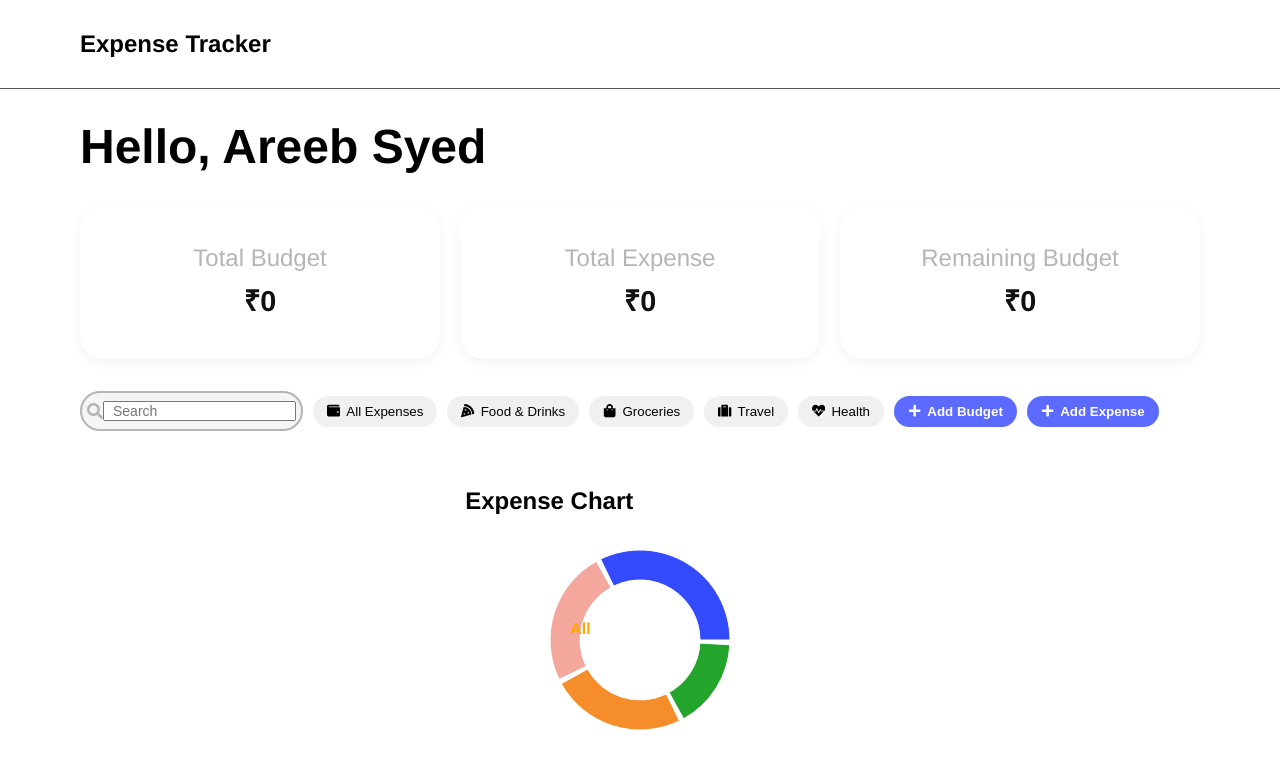
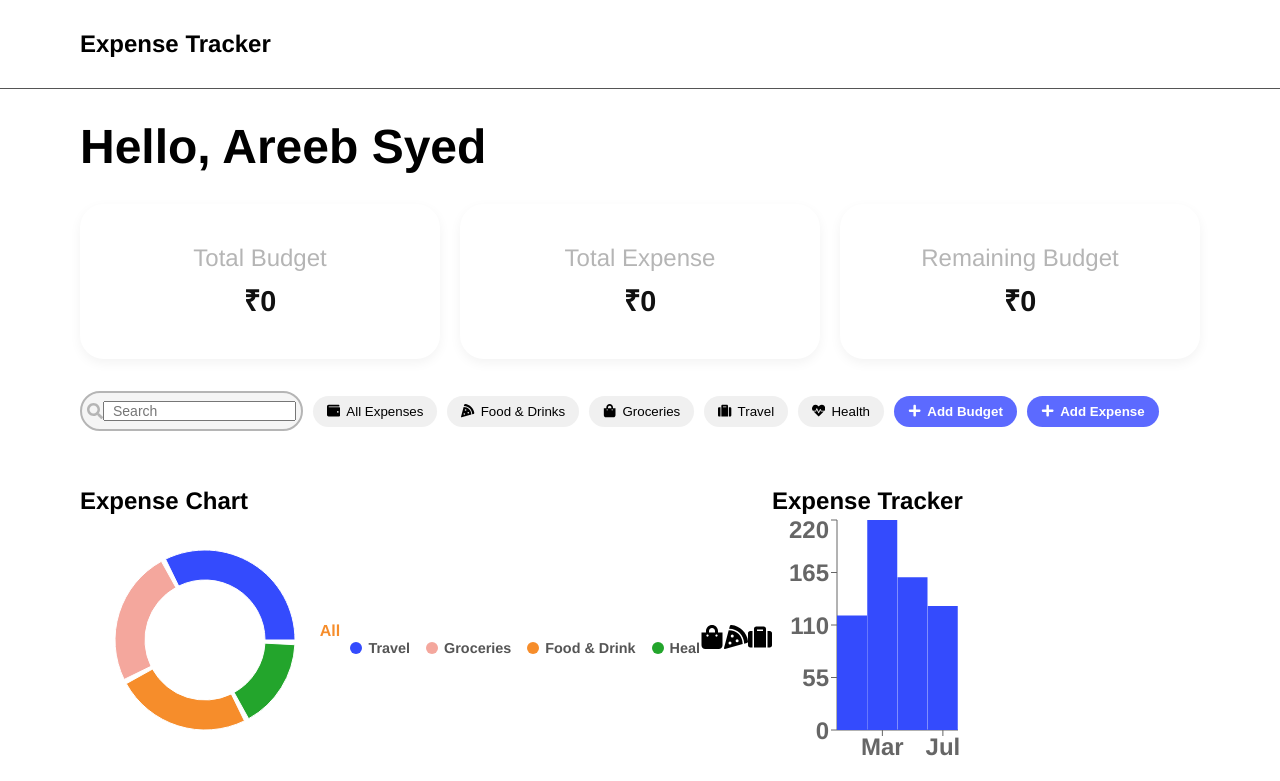
Before and after one commit to SyedA23/Expense-Tracker, a React (Vite) app: page / in a window 1280 px wide. Shown: the top 781 px of the page. Built offline with nearby package versions, Linux system fonts and the light colour scheme.

Commit message:
Made changes in the design of chart

```diff
--- a/src/components/ExpenseCharts.css
+++ b/src/components/ExpenseCharts.css
@@ -1,8 +1,7 @@
 .charts-container {
   display: flex;
-  flex-direction: column;
   align-items: center;
-  padding: 2rem;
+  padding: 2rem 3rem;
 }
 
 .chart-title {
@@ -12,19 +11,20 @@
 }
 
 .donut-chart {
-  position: relative;
+  /* position: relative; */
   display: flex;
-  flex-direction: column;
   align-items: center;
+  justify-content: center;
 }
 
 .donut-center-text {
-  position: absolute;
-  top: 105px;
-  left: 105px;
+  /* position: absolute; */
+  top: 50%;
+  left: 50%;
+  transform: translate(-50%, -50%);
   font-size: 1rem;
   font-weight: bold;
-  color: orange;
+  color: #f68d2b;
 }
 
 .donut-legend {
@@ -34,7 +34,19 @@
   gap: 1rem;
   margin-top: 1rem;
 }
-
+/* Customize placement for each icon */
+.icon1 {
+  top: 10%;
+  left: 40%;
+}
+.icon2 {
+  top: 30%;
+  right: 0%;
+}
+.icon3 {
+  bottom: 10%;
+  left: 15%;
+}
 .legend-item {
   display: flex;
   align-items: center;
```
